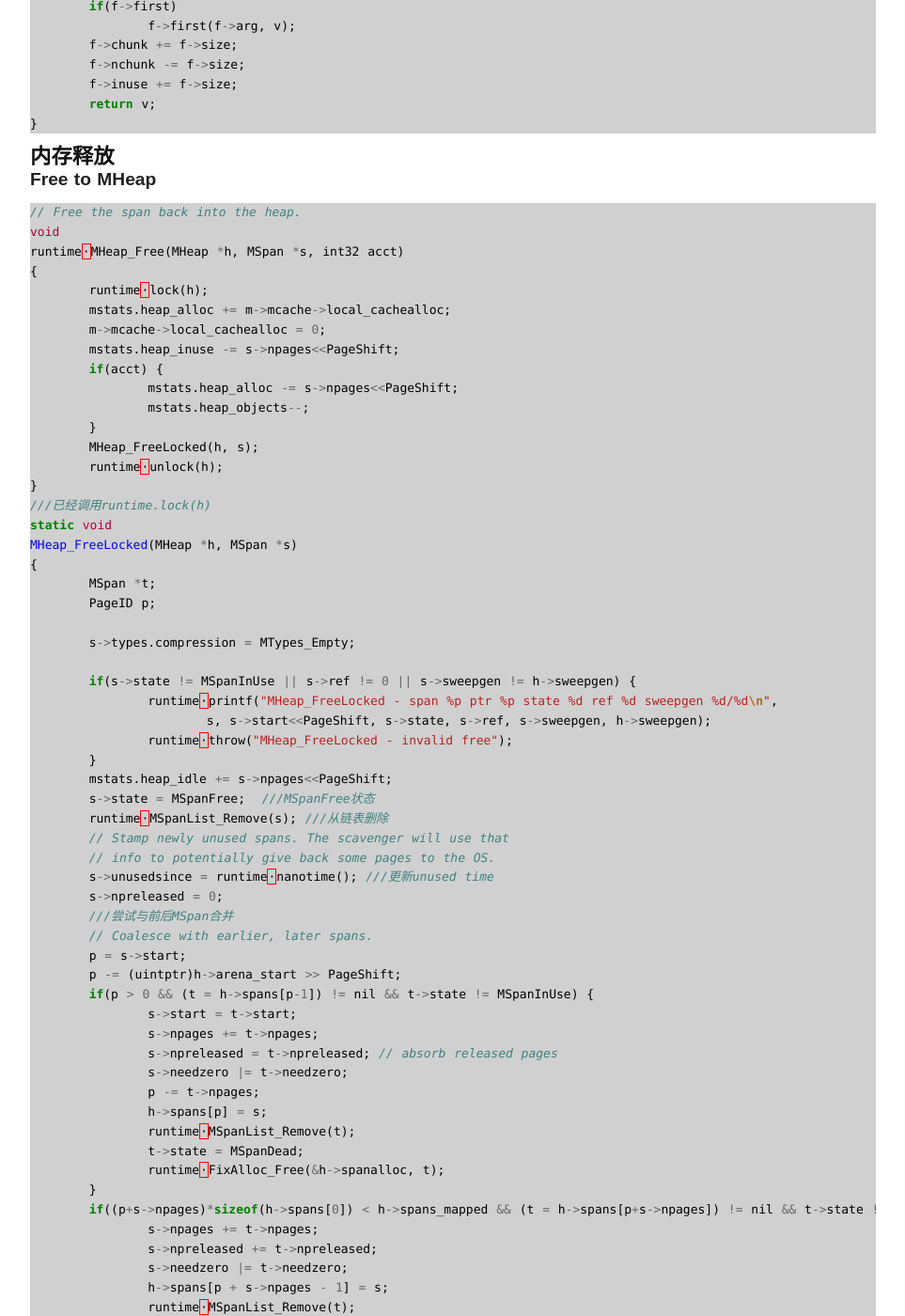
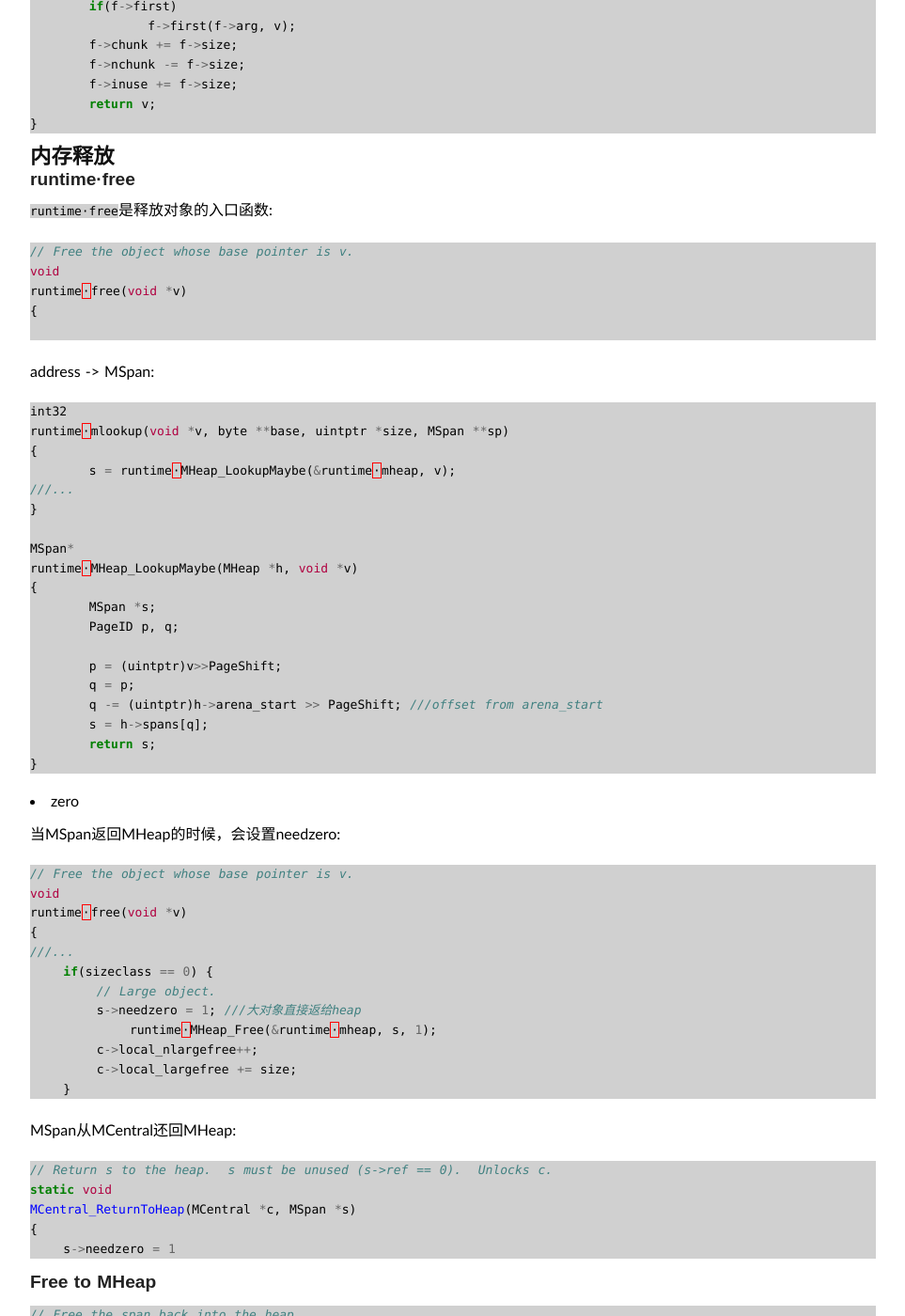
Before and after one commit to hustcat/hustcat.github.io, a Jekyll site: the page built from _posts/2016-08-16-dive-into-memory-in-go.md, in a window 1280 px wide and 1400 px high, scrolled down 14330 px. Shown: the whole window at 94% size, without its empty margins (158-1121 px from the left). Built offline with Jekyll 4.4.1, drawn with Linux system fonts in a browser that asks for light colours; some web fonts are replaced; comment, search, counter and statistics services are not loaded.

````diff
--- a/_posts/2016-08-16-dive-into-memory-in-go.md
+++ b/_posts/2016-08-16-dive-into-memory-in-go.md
@@ -739,6 +739,72 @@ runtime·FixAlloc_Alloc(FixAlloc *f)
 
 ## 内存释放
 
+### runtime·free
+
+`runtime·free`是释放对象的入口函数:
+
+```c
+// Free the object whose base pointer is v.
+void
+runtime·free(void *v)
+{
+
+```
+
+address -> MSpan:
+
+```c
+int32
+runtime·mlookup(void *v, byte **base, uintptr *size, MSpan **sp)
+{
+	s = runtime·MHeap_LookupMaybe(&runtime·mheap, v);
+///...
+}
+
+MSpan*
+runtime·MHeap_LookupMaybe(MHeap *h, void *v)
+{
+	MSpan *s;
+	PageID p, q;
+
+	p = (uintptr)v>>PageShift;
+	q = p;
+	q -= (uintptr)h->arena_start >> PageShift; ///offset from arena_start
+	s = h->spans[q];
+	return s;
+}
+```
+
+* zero
+
+当MSpan返回MHeap的时候，会设置needzero:
+
+```c
+// Free the object whose base pointer is v.
+void
+runtime·free(void *v)
+{
+///...
+    if(sizeclass == 0) {
+        // Large object.
+        s->needzero = 1; ///大对象直接返给heap
+            runtime·MHeap_Free(&runtime·mheap, s, 1);
+        c->local_nlargefree++;
+        c->local_largefree += size;
+    }
+```
+
+MSpan从MCentral还回MHeap:
+
+```c
+// Return s to the heap.  s must be unused (s->ref == 0).  Unlocks c.
+static void
+MCentral_ReturnToHeap(MCentral *c, MSpan *s)
+{
+    s->needzero = 1
+```
+
+
 ### Free to MHeap
 
 ```c
````
Also changed, not shown: _posts/2016-09-28-rate-limit-example-in-go.md (added, +253 -0 lines).
